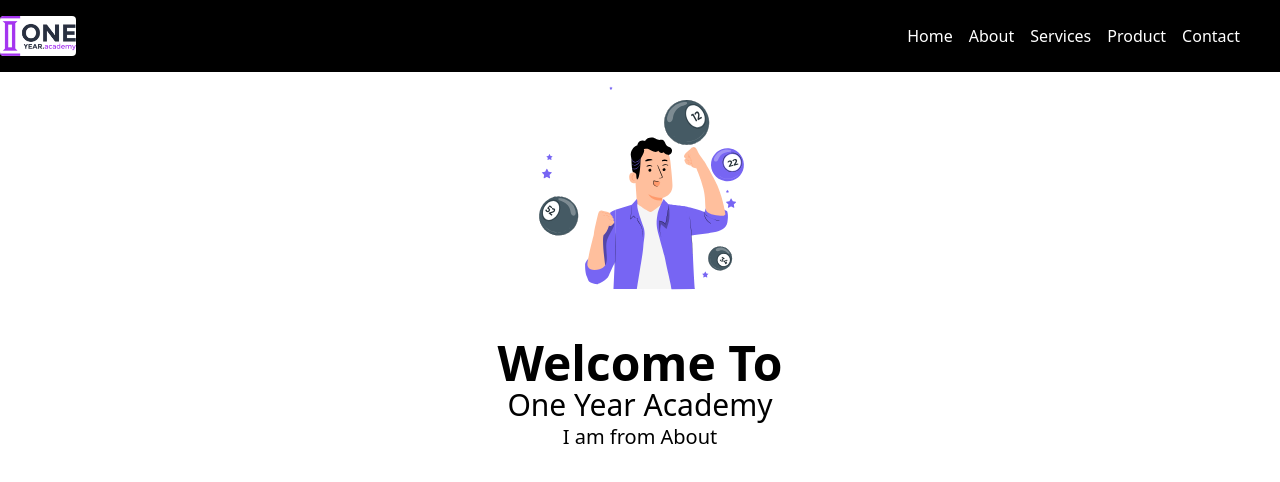
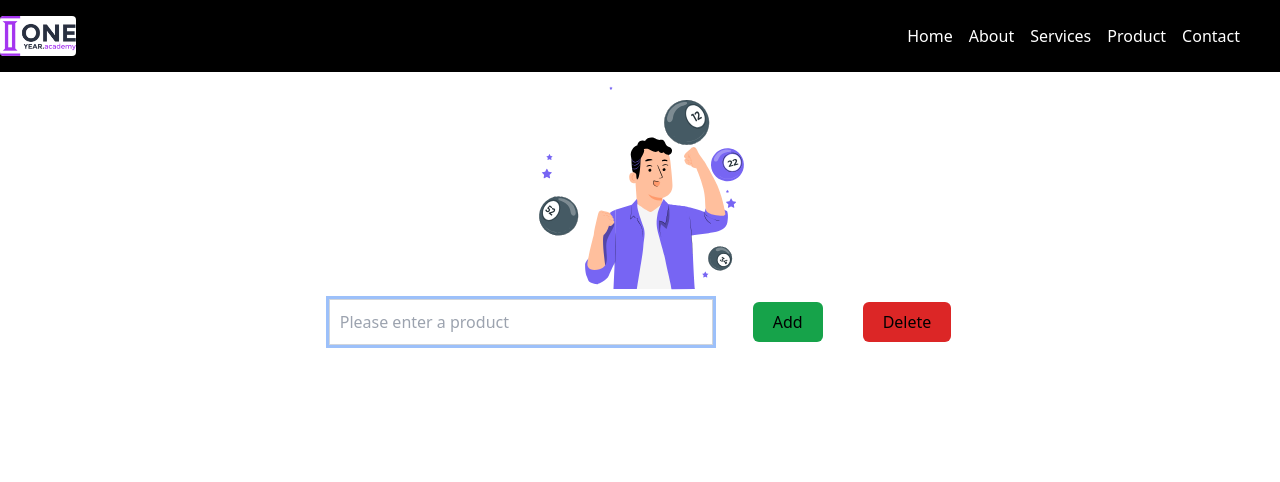
Before and after one commit to RezaulKarimRana/Redux, a React (Vite) app: page /about in a window 1280 px wide. Shown: the top 482 px of the page. Built offline with nearby package versions, Linux system fonts and the light colour scheme.

Commit message:
product add

```diff
--- /dev/null
+++ b/src/component/AddProduct.jsx
@@ -0,0 +1,37 @@
+import React from "react";
+import { useDispatch } from "react-redux";
+import { addProduct, deleteProduct } from "../features/addProductSlice";
+
+const AddProduct = () => {
+  const dispatch = useDispatch();
+  const handleAddProduct = () => {
+    dispatch(addProduct());
+  };
+  const handleDeleteProduct = () => {
+    dispatch(deleteProduct());
+  };
+  return (
+    <>
+      <div>
+        <input
+          className="border ring border-gray-300 p-2.5 w-96"
+          placeholder="Please enter a product"
+        />
+        <button
+          className="mx-10 px-5 py-2 bg-green-600 rounded-md"
+          onClick={handleAddProduct}
+        >
+          Add
+        </button>
+        <button
+          className="px-5 py-2 bg-red-600 rounded-md"
+          onClick={handleDeleteProduct}
+        >
+          Delete
+        </button>
+      </div>
+    </>
+  );
+};
+
+export default AddProduct;
--- /dev/null
+++ b/src/features/addProductSlice.jsx
@@ -0,0 +1,17 @@
+import { createSlice } from "@reduxjs/toolkit";
+const addProductSlice = createSlice({
+  name: "addProduct",
+  initialState: {
+    productList: [],
+  },
+  reducers: {
+    addProduct: (state) => {
+      state.productList.push("Apple");
+    },
+    deleteProduct: (state) => {
+      state.productList.pop("Apple");
+    },
+  },
+});
+export const { addProduct, deleteProduct } = addProductSlice.actions;
+export default addProductSlice.reducer;
--- a/src/features/store.jsx
+++ b/src/features/store.jsx
@@ -1,9 +1,11 @@
 import { configureStore } from "@reduxjs/toolkit";
 import counterSlice from "./counterSlice";
+import addProductSlice from "./addProductSlice";
 
 const store = configureStore({
   reducer: {
     counter: counterSlice,
+    addProduct: addProductSlice,
   },
 });
 export default store;
--- a/src/pages/About.jsx
+++ b/src/pages/About.jsx
@@ -1,4 +1,5 @@
 import React from "react";
+import AddProduct from "../component/AddProduct";
 
 const About = () => {
   return (
@@ -6,11 +7,7 @@ const About = () => {
       <div className="flex justify-center items-center">
         <img src="src/assets/home.svg" />
       </div>
-      <div className="justify-center items-center mt-10">
-        <p className="font-bold text-5xl">Welcome To</p>
-        <p className="text-3xl">One Year Academy</p>
-        <p className="text-xl">I am from About</p>
-      </div>
+      <AddProduct />
     </>
   );
 };
```
